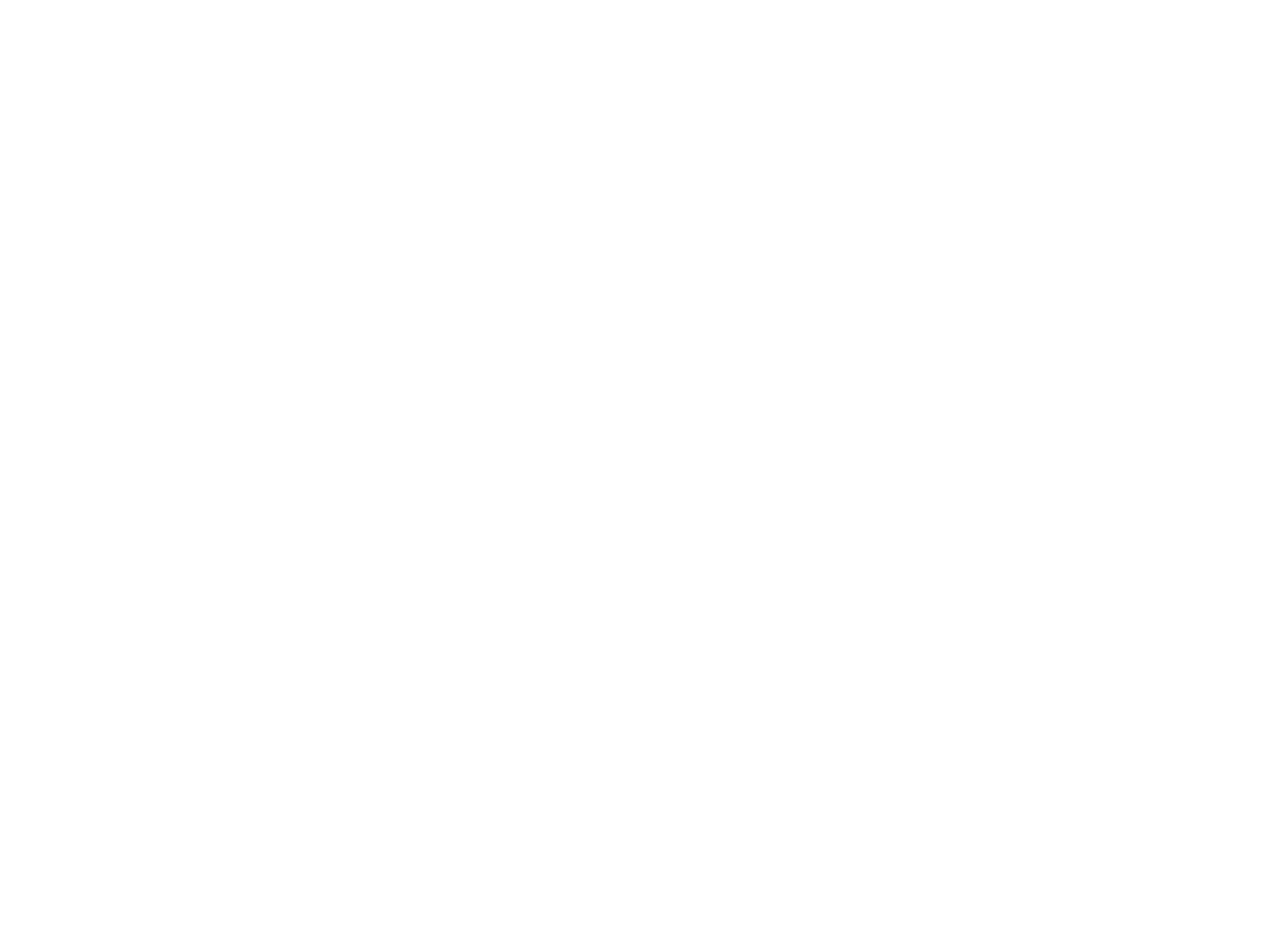
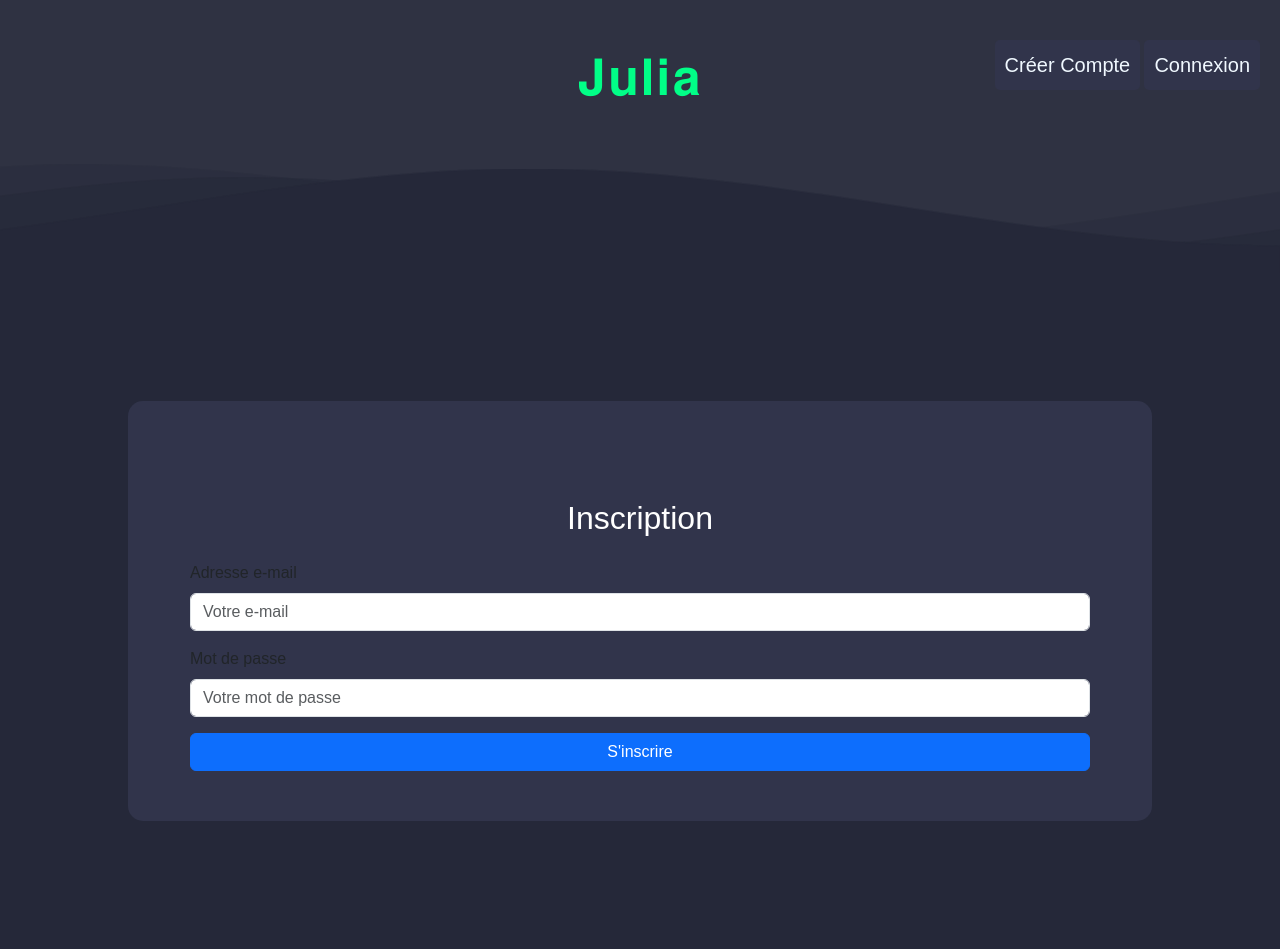
Before and after one commit to dKessy/Julia-code, a website: page public/login.html in a window 1280 px wide. Before the commit the page ends 800 px from the top, so only its background shows below. Drawn offline with nearby package versions, Linux system fonts and the light colour scheme.

Commit message:
création d un formulaire de connexion sur la page de connexion email password v1

```diff
--- a/public/login.html
+++ b/public/login.html
@@ -3,9 +3,82 @@
 <head>
     <meta charset="UTF-8">
     <meta name="viewport" content="width=device-width, initial-scale=1.0">
+    <link href="https://cdn.jsdelivr.net/npm/bootstrap@5.3.0-alpha3/dist/css/bootstrap.min.css" rel="stylesheet">
+    <link rel="stylesheet" href="style_2.css">
     <title>Document</title>
 </head>
 <body>
+    <div class="header">
+
+        <!--Content before waves-->
+        <div class="inner-header flex">
+        <!--Just the logo.. Don't mind this-->
+
+            <h1>𝐉𝐮𝐥𝐢𝐚</h1>
+            <div class="connexion">
+                <button>Créer Compte</button>
+                <button>Connexion</button>
+            </div>
+
+        </div>
+
+        <!--Waves Container-->
+        <div>
+        <svg class="waves" xmlns="http://www.w3.org/2000/svg" xmlns:xlink="http://www.w3.org/1999/xlink"
+        viewBox="0 24 150 28" preserveAspectRatio="none" shape-rendering="auto">
+        <defs>
+        <path id="gentle-wave" d="M-160 44c30 0 58-18 88-18s 58 18 88 18 58-18 88-18 58 18 88 18 v44h-352z" />
+        </defs>
+        <g class="parallax">
+        <use xlink:href="#gentle-wave" x="48" y="0" fill="rgba(37, 40, 57,0.2)" />
+        <use xlink:href="#gentle-wave" x="48" y="2" fill="rgba(37, 40, 57,0.5)" />
+        <use xlink:href="#gentle-wave" x="48" y="-1" fill="rgba(37, 40, 57,0.3)" />
+        <use xlink:href="#gentle-wave" x="48" y="0" fill="#252839" />
+        </g>
+
+        </svg>
+
+        </div>
+        <!--Waves end-->
+    </div>
+    <div class="middle">
+        <div class="contenu">
+            <div class="container mt-5">
+                <h2 class="text-center mb-4">Inscription</h2>
+                <form action="/register" method="post">
+                    <div class="mb-3">
+                        <label for="email" class="form-label">Adresse e-mail</label>
+                        <input type="email" class="form-control" id="email" name="email" placeholder="Votre e-mail" required>
+                    </div>
+                    <div class="mb-3">
+                        <label for="password" class="form-label">Mot de passe</label>
+                        <input type="password" class="form-control" id="password" name="password" placeholder="Votre mot de passe" required>
+                    </div>
+                    <div class="d-grid gap-2">
+                        <button type="submit" class="btn btn-primary">S'inscrire</button>
+                    </div>
+                </form>
+            </div>
+
+        </div>
+
+
+    </div>
+    <script>
+        function checkAnswers() {
+            let score = 0;
+
+            // Vérification des réponses
+            if (document.getElementById("q1-a").checked) score++;
+            if (document.getElementById("q2-c").checked) score++;
+            if (document.getElementById("q3-b").checked) score++;
+            if (document.getElementById("q4-d").checked) score++;
+            if (document.getElementById("q5-b").checked) score++;
+
+            // Affichage du résultat
+            document.getElementById("quiz-result").innerHTML = "Vous avez " + score + " bonnes réponses sur 5.";
+        }
+    </script>
 
 </body>
 </html>
```
Also changed, not shown: public/index.html (+3 -1 lines), serveur.js (+24 -1 lines), public/style_2.css (line endings or trailing spaces).
